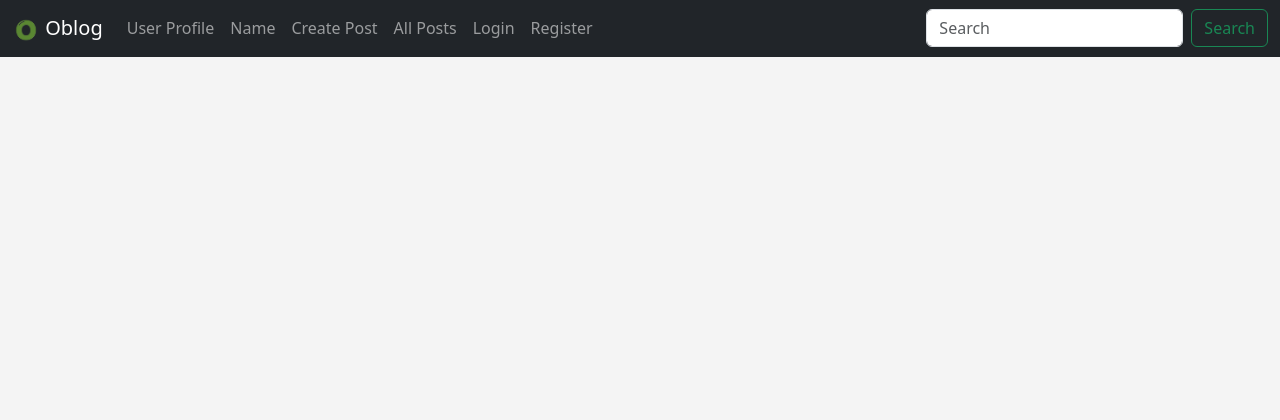
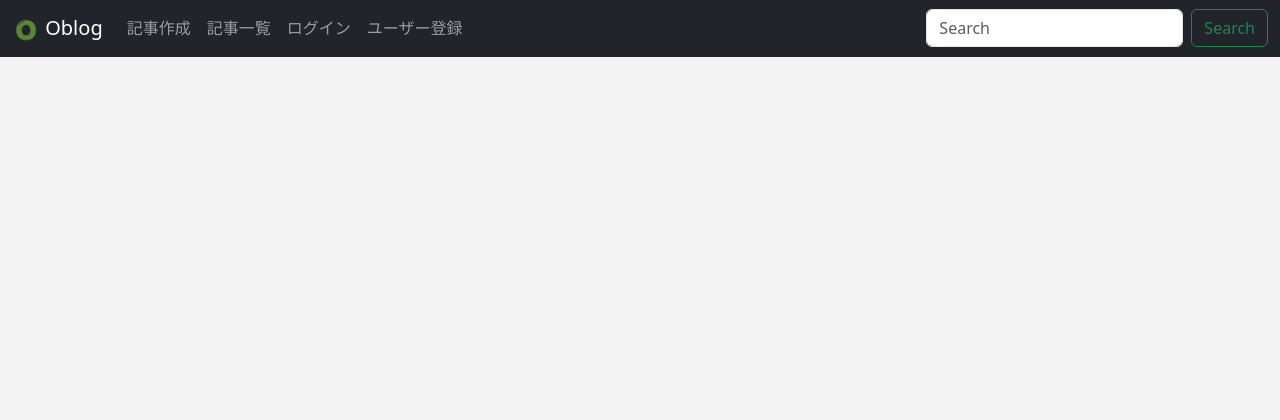
Before and after one commit to ojizou003/oblog, a Flask app: page /posts in a window 1280 px wide. Shown: the top 420 px of the page. Run offline with Flask 3, Linux system fonts and the light colour scheme; data that the repository does not hold is empty; some libraries are stand-ins or nearby versions.

Commit message:
📝 フォーム、ナビゲーションバーの日本語化

```diff
--- a/app.py
+++ b/app.py
@@ -16,7 +16,7 @@ import os
 import pytz
 import re
 
-from webforms import LoginForm, UserForm, PostForm, PasswordForm, NameForm, SearchForm
+from webforms import LoginForm, UserForm, PostForm, SearchForm
 from flask_ckeditor import CKEditor
 from werkzeug.utils import secure_filename
 import uuid as uuid
@@ -269,29 +269,13 @@ def edit_post(id):
         post = Posts.query.get_or_404(id)
         return render_template("post.html", post=post)
 
-
-# Json Thing
-@app.route("/date")
-def get_current_date():
-    favorite_pizza = {"John": "Pepperoni", "Mary": "Cheese", "Tim": "Mushroom"}
-    return favorite_pizza
-    # return {"Date": date.today()}
-
-
 @app.route("/")
 def index():
-    first_name = "Jhon"
-    stuff = "This is bold Text"
-    favorite_pizza = ["Pepperoni", "Cheese", "Mushrooms", 41]
-    return render_template(
-        "index.html", first_name=first_name, stuff=stuff, favorite_pizza=favorite_pizza
-    )
-
+    return redirect(url_for("login"))
 
 @login_manager.user_loader
 def load_user(user_id):
     return Users.query.get(int(user_id))
-
 
 @app.route("/login", methods=["GET", "POST"])
 def login():
@@ -317,19 +301,6 @@ def logout():
     logout_user()
     flash("You Have Been Logged Out! Thanks For Stopping By...")
     return redirect(url_for("login"))
-
-
-@app.route("/name", methods=["GET", "POST"])
-def name():
-    name = None
-    form = NameForm()
-    if form.validate_on_submit():
-        name = form.name.data
-        form.name.data = ""
-        flash("Successfully!")
-
-    return render_template("name.html", name=name, form=form)
-
 
 @app.route("/posts/<int:id>")
 def post(id):
@@ -369,37 +340,6 @@ def search():
             "search.html", form=form, searched=post.searched, posts=posts
         )
 
-
-# テスト用
-@app.route("/test_pw", methods=["GET", "POST"])
-def test_pw():
-    email = None
-    password = None
-    pw_to_check = None
-    passed = None
-    form = PasswordForm()
-
-    # Validate Form
-    if form.validate_on_submit():
-        email = form.email.data
-        password = form.password_hash.data
-        form.email.data = ""
-        form.password_hash.data = ""
-        pw_to_check = Users.query.filter_by(email=email).first()
-
-        # Check Hashed Password
-        passed = check_password_hash(pw_to_check.password_hash, password)
-
-    return render_template(
-        "test_pw.html",
-        email=email,
-        password=password,
-        pw_to_check=pw_to_check,
-        passed=passed,
-        form=form,
-    )
-
-
 @app.route("/update/<int:id>", methods=["GET", "POST"])
 @login_required
 def update(id):
@@ -425,11 +365,6 @@ def update(id):
         return render_template(
             "update.html", form=form, name_to_update=name_to_update, id=id
         )
-
-
-@app.route("/user/<name>")
-def user(name):
-    return render_template("user.html", user_name=name)
 
 
 # その他の関数
--- a/templates/navbar.html
+++ b/templates/navbar.html
@@ -1,6 +1,6 @@
 <nav class="navbar sticky-top navbar-expand-lg navbar-dark bg-dark">
     <div class="container-fluid">
-        <a class="navbar-brand" href="{{url_for('index')}}">
+        <a class="navbar-brand" href="{{url_for('login')}}">
             <img src="{{ url_for('static', filename='img/O透過ロゴ.png') }}" alt="Bootstrap" width="28" height="28">
             Oblog
         </a>
@@ -10,35 +10,29 @@
         <div class="collapse navbar-collapse" id="navbarSupportedContent">
             <ul class="navbar-nav me-auto mb-2 mb-lg-0">
                 <li class="nav-item">
-                    <a class="nav-link" href="{{url_for('user', name='Ojizou')}}">User Profile</a>
+                    <a class="nav-link" href="{{url_for('add_post') }}">記事作成</a>
                 </li>
                 <li class="nav-item">
-                    <a class="nav-link" href="{{url_for('name')}}">Name</a>
-                </li>
-                <li class="nav-item">
-                    <a class="nav-link" href="{{url_for('add_post') }}">Create Post</a>
-                </li>
-                <li class="nav-item">
-                    <a class="nav-link" href="{{url_for('posts') }}">All Posts</a>
+                    <a class="nav-link" href="{{url_for('posts') }}">記事一覧</a>
                 </li>
                 {% if current_user.is_authenticated %}
                     <li class="nav-item">
-                        <a class="nav-link" href="{{url_for('dashboard') }}">Dashboard</a>
+                        <a class="nav-link" href="{{url_for('dashboard') }}">ダッシュボード</a>
                     </li>
                     {% if current_user.id == 3 %}
                     <li class="nav-item">
-                        <a class="nav-link" href="{{url_for('admin') }}">Admin</a>
+                        <a class="nav-link" href="{{url_for('admin') }}">管理者画面</a>
                     </li>
                     {% endif %}
                     <li class="nav-item">
-                        <a class="nav-link" href="{{url_for('logout') }}">Logout</a>
+                        <a class="nav-link" href="{{url_for('logout') }}">ログアウト</a>
                     </li>
                 {% else %}
                     <li class="nav-item">
-                        <a class="nav-link" href="{{url_for('login') }}">Login</a>
+                        <a class="nav-link" href="{{url_for('login') }}">ログイン</a>
                     </li>
                     <li class="nav-item">
-                        <a class="nav-link" href="{{url_for('add_user') }}">Register</a>
+                        <a class="nav-link" href="{{url_for('add_user') }}">ユーザー登録</a>
                     </li>
                 {% endif %}
             </ul>
--- a/webforms.py
+++ b/webforms.py
@@ -12,51 +12,38 @@ from flask_ckeditor import CKEditorField
 
 
 class LoginForm(FlaskForm):
-    username = StringField("Username : ", validators=[DataRequired()])
-    password = PasswordField("Password : ", validators=[DataRequired()])
-    submit = SubmitField("Login")
-
-
-class NameForm(FlaskForm):
-    name = StringField("Enter Your Name", validators=[DataRequired()])
-    submit = SubmitField("Submit")
-
-
-class PasswordForm(FlaskForm):
-    email = StringField("What's Your Email", validators=[DataRequired()])
-    password_hash = PasswordField("What's Your Password", validators=[DataRequired()])
-    submit = SubmitField("Submit")
+    username = StringField("ユーザー名 : ", validators=[DataRequired()])
+    password = PasswordField("パスワード : ", validators=[DataRequired()])
+    submit = SubmitField("ログイン")
 
 
 class PostForm(FlaskForm):
-    title = StringField("Title", validators=[DataRequired()])
-    # content = StringField('Content', validators=[DataRequired()], widget=TextArea())
-    content = CKEditorField("Content", validators=[DataRequired()])
-    # author = StringField("Author")
-    keyword = StringField("keyword", validators=[DataRequired()])
-    submit = SubmitField("Submit")
+    title = StringField("タイトル", validators=[DataRequired()])
+    keyword = StringField("キーワード", validators=[DataRequired()])
+    content = CKEditorField("内容", validators=[DataRequired()])
+    submit = SubmitField("投稿")
 
 
 class SearchForm(FlaskForm):
-    searched = StringField("Searchd : ", validators=[DataRequired()])
-    submit = SubmitField("Search")
+    searched = StringField("検索 : ", validators=[DataRequired()])
+    submit = SubmitField("検索")
 
 
 class UserForm(FlaskForm):
-    name = StringField("Name : ", validators=[DataRequired()])
-    username = StringField("Username : ", validators=[DataRequired()])
-    email = StringField("Email : ", validators=[DataRequired()])
-    favorite_color = StringField("Favorite Color : ")
-    about_author = TextAreaField("About Author : ")
+    name = StringField("お名前 : ", validators=[DataRequired()])
+    username = StringField("ユーザー名 : ", validators=[DataRequired()])
+    email = StringField("Ｅメール : ", validators=[DataRequired()])
+    favorite_color = StringField("好きな色 : ")
+    about_author = TextAreaField("著者から一言 : ")
     password_hash = PasswordField(
-        "password : ",
+        "パスワード : ",
         validators=[
             DataRequired(),
-            EqualTo("password_hash2", message="Passwords Must Match!"),
+            EqualTo("password_hash2", message="パスワードが一致しません!"),
         ],
     )
-    password_hash2 = PasswordField("Confirm Password : ", validators=[DataRequired()])
-    profile_pic = FileField("Profile pic : ")
-    submit = SubmitField("Submit")
-    update = SubmitField("Update")
-    register = SubmitField("Register")
+    password_hash2 = PasswordField("パスワード(確認用) : ", validators=[DataRequired()])
+    profile_pic = FileField("プロフ画像 : ")
+    submit = SubmitField("送信")
+    update = SubmitField("更新")
+    register = SubmitField("登録")
```
Also changed, not shown: templates/index.html (+0 -16 lines), templates/name.html (deleted, +0 -37 lines), templates/user.html (deleted, +0 -8 lines).
